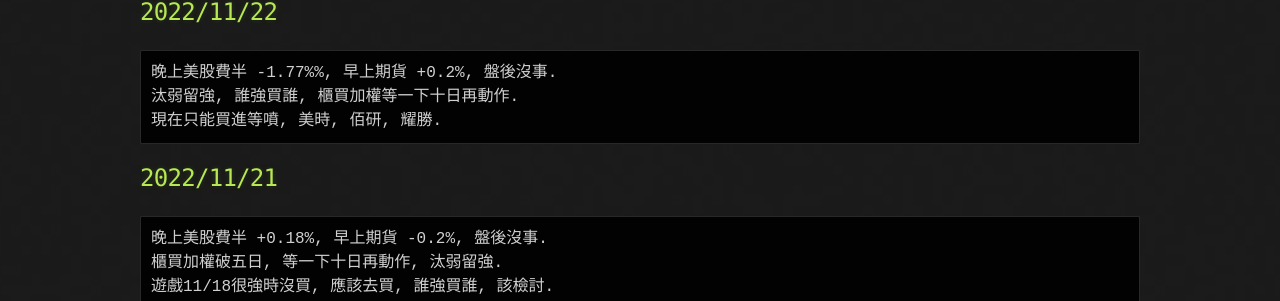
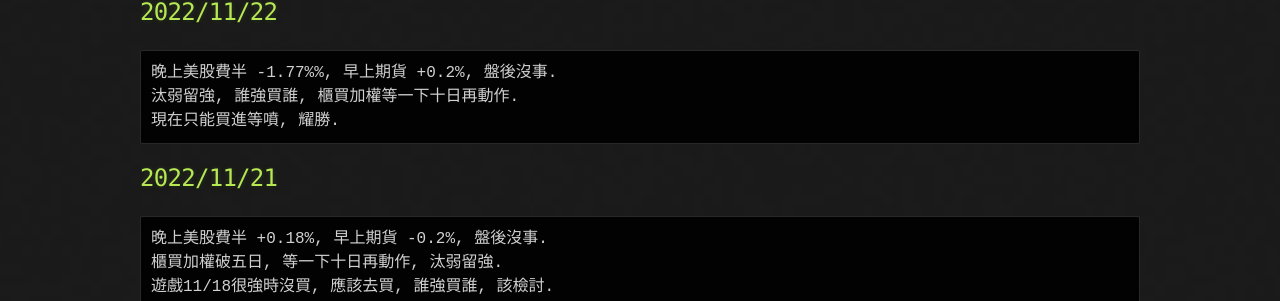
Before and after one commit to lepg5487/Stock_God, a Jekyll site: the page built from index.md, in a window 1280 px wide and 900 px high. Shown: the part 488-789 px from the top of the window. Built offline with Jekyll 4.4.1, drawn with Linux system fonts in a browser that asks for light colours; our own code applies the rules of GitHub Pages for plain Markdown files.

Commit message:
Update index.md

````diff
--- a/index.md
+++ b/index.md
@@ -16,7 +16,7 @@ layout: testlayouts
 ```
 晚上美股費半 -1.77%%, 早上期貨 +0.2%, 盤後沒事.
 汰弱留強, 誰強買誰, 櫃買加權等一下十日再動作.
-現在只能買進等噴, 美時, 佰研, 耀勝.
+現在只能買進等噴, 耀勝.
 ```
 
 ## 2022/11/21
````
